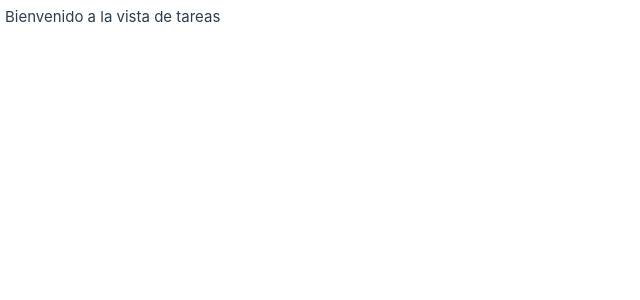
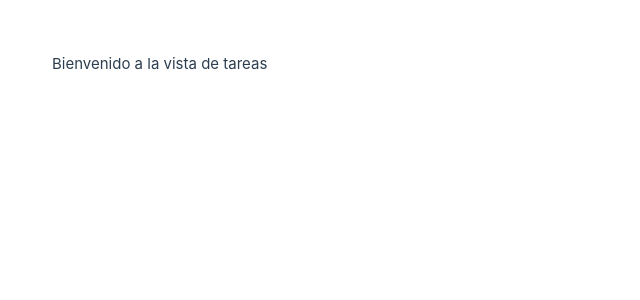
Before and after one commit to camian0/tasks-front, a Vue app: page / in a window 1280 px wide. Shown: the top 300 px of the page, without its empty margins (0-640 px from the left). Built offline with nearby package versions, Linux system fonts and the light colour scheme; no server answers.

Commit message:
some styles into app were changed on main file

```diff
--- a/src/App.vue
+++ b/src/App.vue
@@ -10,10 +10,20 @@ import TaskVue from "./views/Task.vue";
 
 <style scoped>
 body {
-  min-height: 100vh;
+  margin: 0;
+  padding: 0;
+  font-family: Arial, sans-serif;
+  background-color: blue;
 }
 main {
-  margin: 10px, 10px;
-  padding: 5px;
+  margin: 10px;
+  padding: 10px;
+  width: 100%;
+  min-height: 99vh;
+}
+
+footer {
+  margin: 10px;
+  padding: 10px;
 }
 </style>
--- a/src/assets/base.css
+++ b/src/assets/base.css
@@ -83,4 +83,6 @@ body {
   text-rendering: optimizeLegibility;
   -webkit-font-smoothing: antialiased;
   -moz-osx-font-smoothing: grayscale;
+  margin: 1.5rem;
+  padding: 0.5rem;
 }
```
